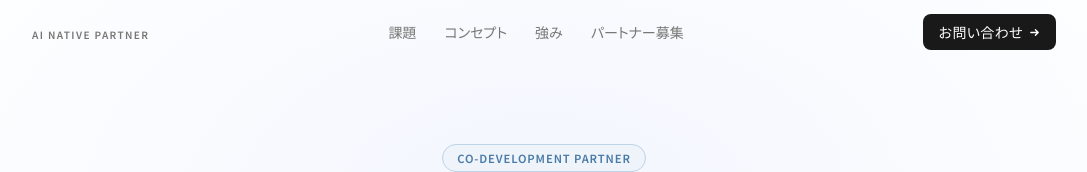
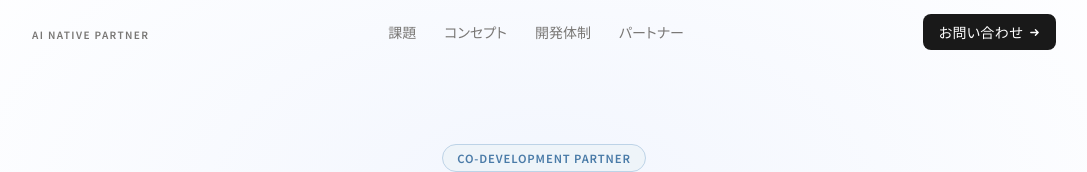
Before and after one commit to htsutsumi-tech/one-login-lp, a Next.js app: page / in a window 1280 px wide. Shown: the top 172 px of the page, without its empty margins (96-1183 px from the left). Built offline with nearby package versions, Linux system fonts and the light colour scheme.

Commit message:
update lp

```diff
--- a/src/components/Navigation.tsx
+++ b/src/components/Navigation.tsx
@@ -1,6 +1,9 @@
 "use client";
 
 import { useEffect, useState } from "react";
+
+const CONTACT_URL =
+  "https://digital-eyes.jp/form/one-eighty/contact1?title=%E5%85%B1%E5%90%8C%E9%96%8B%E7%99%BA%E3%83%91%E3%83%BC%E3%83%88%E3%83%8A%E3%83%BC%E5%8B%9F%E9%9B%86%E3%81%AB%E3%81%A4%E3%81%84%E3%81%A6";
 
 export default function Navigation() {
   const [scrolled, setScrolled] = useState(false);
@@ -43,8 +46,8 @@ export default function Navigation() {
           {[
             { label: "課題", id: "pain" },
             { label: "コンセプト", id: "concept" },
-            { label: "強み", id: "ai-native" },
-            { label: "パートナー募集", id: "partnership" },
+            { label: "開発体制", id: "ai-native" },
+            { label: "パートナー", id: "partnership" },
           ].map(({ label, id }) => (
             <button
               key={id}
@@ -58,15 +61,17 @@ export default function Navigation() {
 
         {/* CTA */}
         <div className="flex items-center gap-3">
-          <button
-            onClick={() => scrollTo("cta")}
+          <a
+            href={CONTACT_URL}
+            target="_blank"
+            rel="noopener noreferrer"
             className="hidden sm:flex items-center gap-1.5 bg-[#191919] text-white text-sm px-4 py-2 rounded-lg hover:bg-black active:scale-[0.98] transition-all duration-200 font-normal tracking-wide"
           >
             <span>お問い合わせ</span>
             <svg width="11" height="11" viewBox="0 0 12 12" fill="none" stroke="currentColor" strokeWidth="1.5">
               <path d="M2 6h8M7 3l3 3-3 3" strokeLinecap="round" strokeLinejoin="round" />
             </svg>
-          </button>
+          </a>
 
           <button
             className="md:hidden p-1.5 text-[#787674]"
@@ -83,22 +88,26 @@ export default function Navigation() {
       </nav>
 
       {/* Mobile Menu */}
-      <div className={`md:hidden bg-white border-b border-[#E8E5DF] transition-all duration-300 overflow-hidden ${menuOpen ? "max-h-72 opacity-100" : "max-h-0 opacity-0"}`}>
+      <div className={`md:hidden bg-white border-b border-[#E8E5DF] transition-all duration-300 overflow-hidden ${menuOpen ? "max-h-64 opacity-100" : "max-h-0 opacity-0"}`}>
         <div className="px-6 py-4 flex flex-col gap-4">
           {[
             { label: "課題", id: "pain" },
             { label: "コンセプト", id: "concept" },
-            { label: "AIネイティブ開発", id: "ai-native" },
-            { label: "パートナー募集", id: "partnership" },
-            { label: "セキュリティ", id: "security" },
+            { label: "開発体制", id: "ai-native" },
+            { label: "パートナー", id: "partnership" },
           ].map(({ label, id }) => (
             <button key={id} onClick={() => scrollTo(id)} className="text-left text-sm text-[#787674] py-1 hover:text-[#191919] transition-colors">
               {label}
             </button>
           ))}
-          <button onClick={() => scrollTo("cta")} className="mt-2 w-full bg-[#191919] text-white text-sm py-2.5 rounded-lg hover:bg-black transition-colors">
+          <a
+            href={CONTACT_URL}
+            target="_blank"
+            rel="noopener noreferrer"
+            className="mt-2 w-full bg-[#191919] text-white text-sm py-2.5 rounded-lg hover:bg-black transition-colors flex items-center justify-center gap-1.5"
+          >
             お問い合わせ
-          </button>
+          </a>
         </div>
       </div>
     </header>
```
